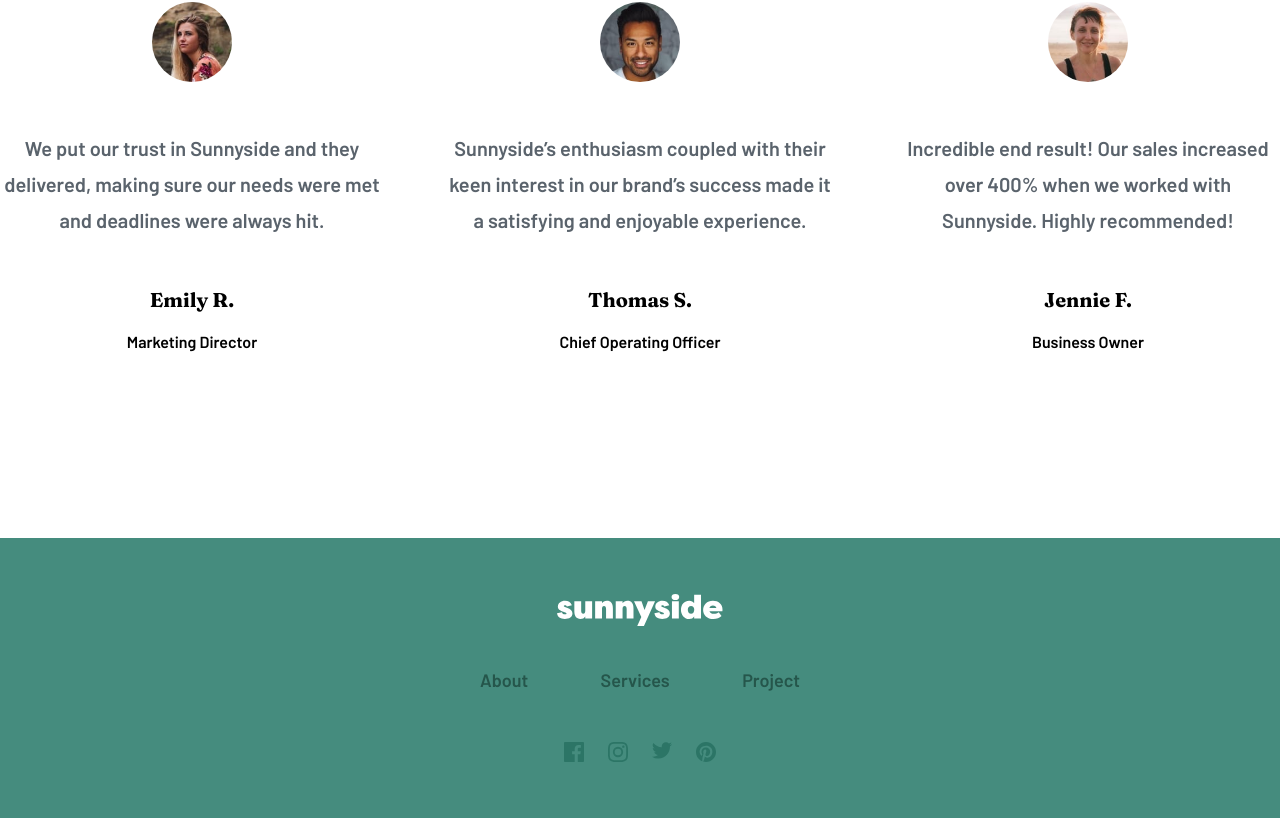
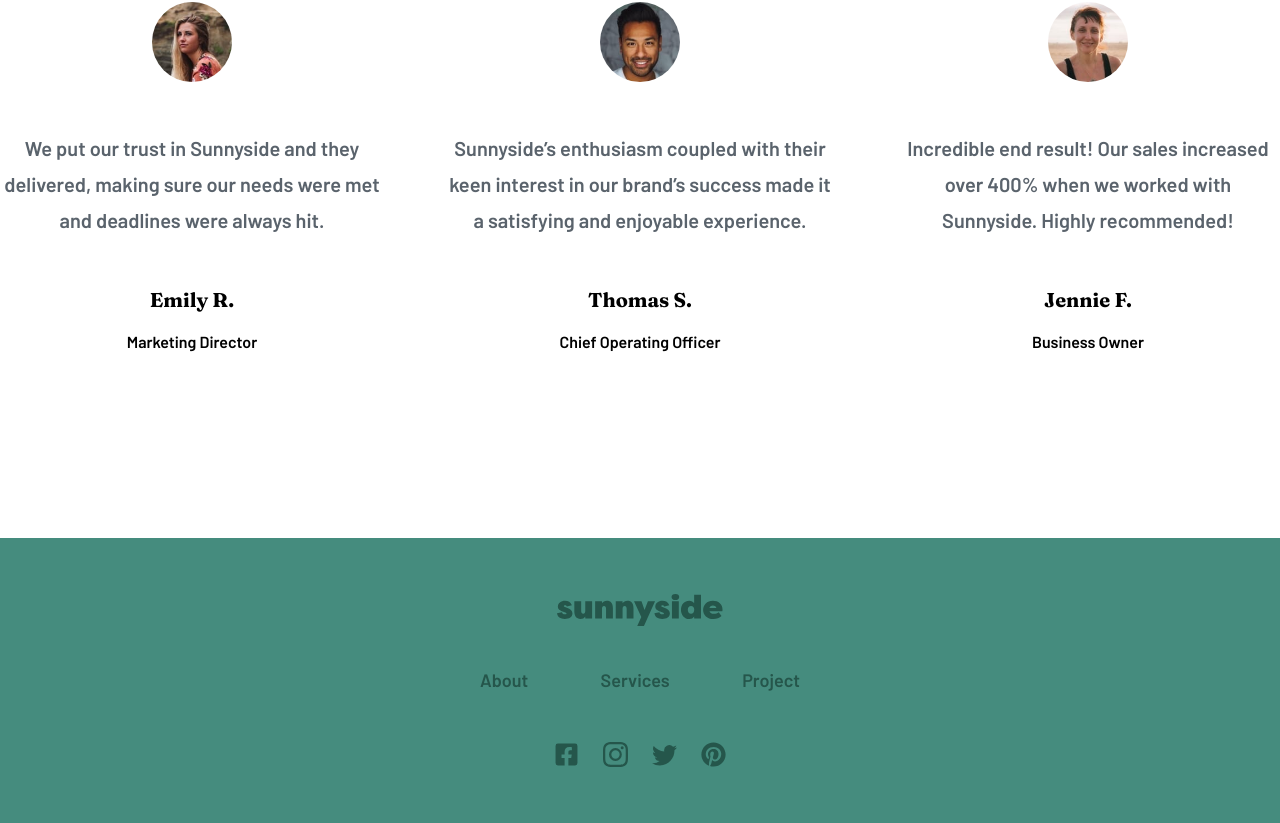
Before and after one commit to gracebir/sunside-challenge, a React (Vite) app: page / in a window 1280 px wide. Shown: the part 2902-3725 px from the top of the page. Built offline with nearby package versions, Linux system fonts and the light colour scheme.

Commit message:
footer logo

```diff
--- a/src/components/Footer.jsx
+++ b/src/components/Footer.jsx
@@ -1,16 +1,18 @@
 import React from 'react'
-import { facebook, instagram, twitter, pinterest, logo } from '../assets/index'
+import { BsTwitter, BsInstagram } from 'react-icons/bs'
+import { FaFacebookSquare, FaPinterest } from 'react-icons/fa'
+import { logoFooter } from '../assets/index'
 
 const Footer = () => {
   return (
     <footer className='bg-moderate-cyan py-10 lg:py-14 flex items-center '>
       <div className='max-w-xs mx-auto flex-1 flex flex-col gap-10 lg:gap-12'>
         <div className='flex flex-col gap-8 lg:gap-10 items-center w-full'>
-          <img className='fill-dark-blue h-8' src={logo} alt="logo-footer" />
+          <img className='fill-dark-blue h-8' src={logoFooter} alt="logo-footer" />
           <div className='flex justify-between flex-1 w-full'>
             {["About", "Services", "Project"]
               .map((item) => (
-                <a className='text-lg text-cyan-color' key={`${item}-footer`} href="#">
+                <a className='text-lg text-cyan-color hover:text-white-color' key={`${item}-footer`} href="#">
                   {item}
                 </a>
               ))
@@ -18,9 +20,9 @@ const Footer = () => {
           </div>
         </div>
         <div className='flex gap-4 lg:gap-6 justify-center'>
-          {[{ id: 1, logo: facebook }, { id: 2, logo: instagram }, { id: 3, logo: twitter }, { id: 4, logo: pinterest }].map((item, key) => (
-            <a key={`${item.id}-item`} href="">
-              <img className='fill-dark-blue text-dark-blue' src={item.logo} alt={`img-${key}`} />
+          {[FaFacebookSquare, BsInstagram, BsTwitter,FaPinterest].map((Item, key) => (
+            <a className='text-cyan-color hover:text-white-color' key={`${key}-item`} href="#">
+              <Item size={25} />
             </a>
           ))
           }
```
Also changed, not shown: src/assets/logo-footer.svg (added).
